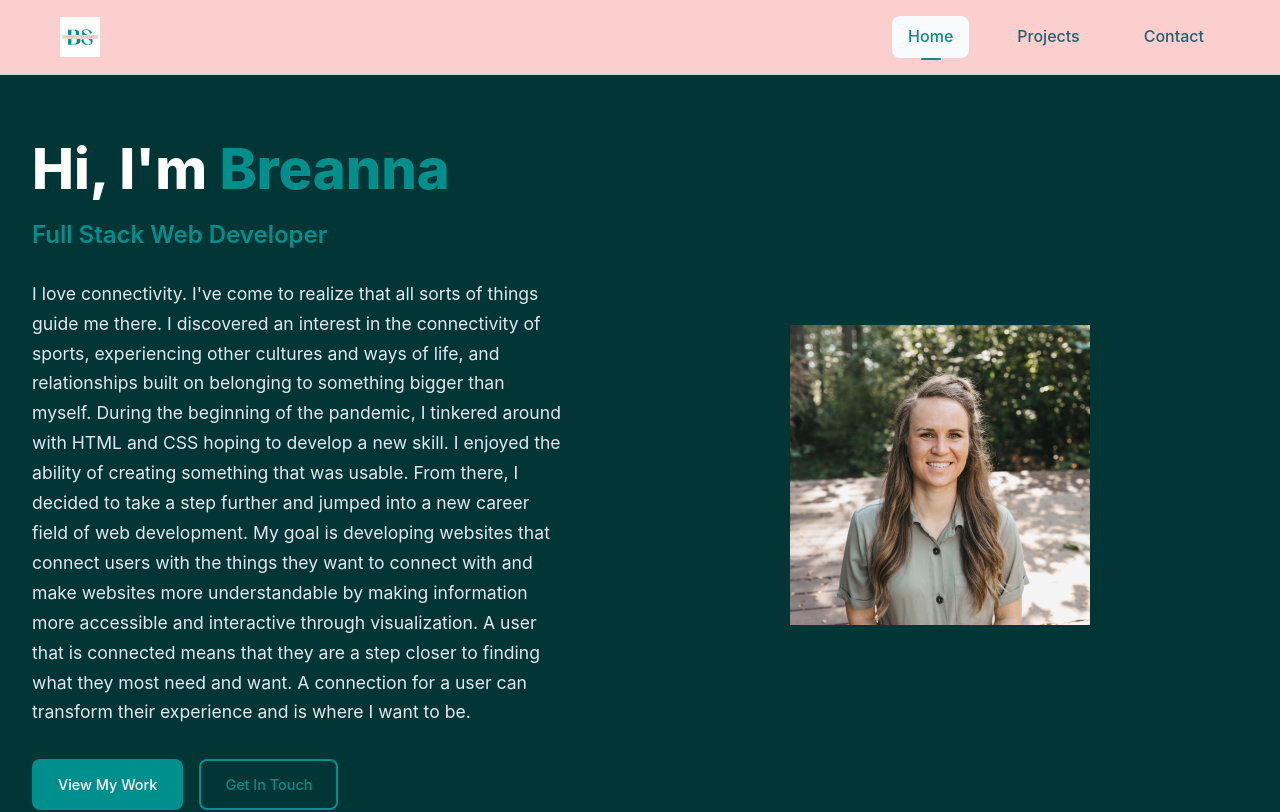
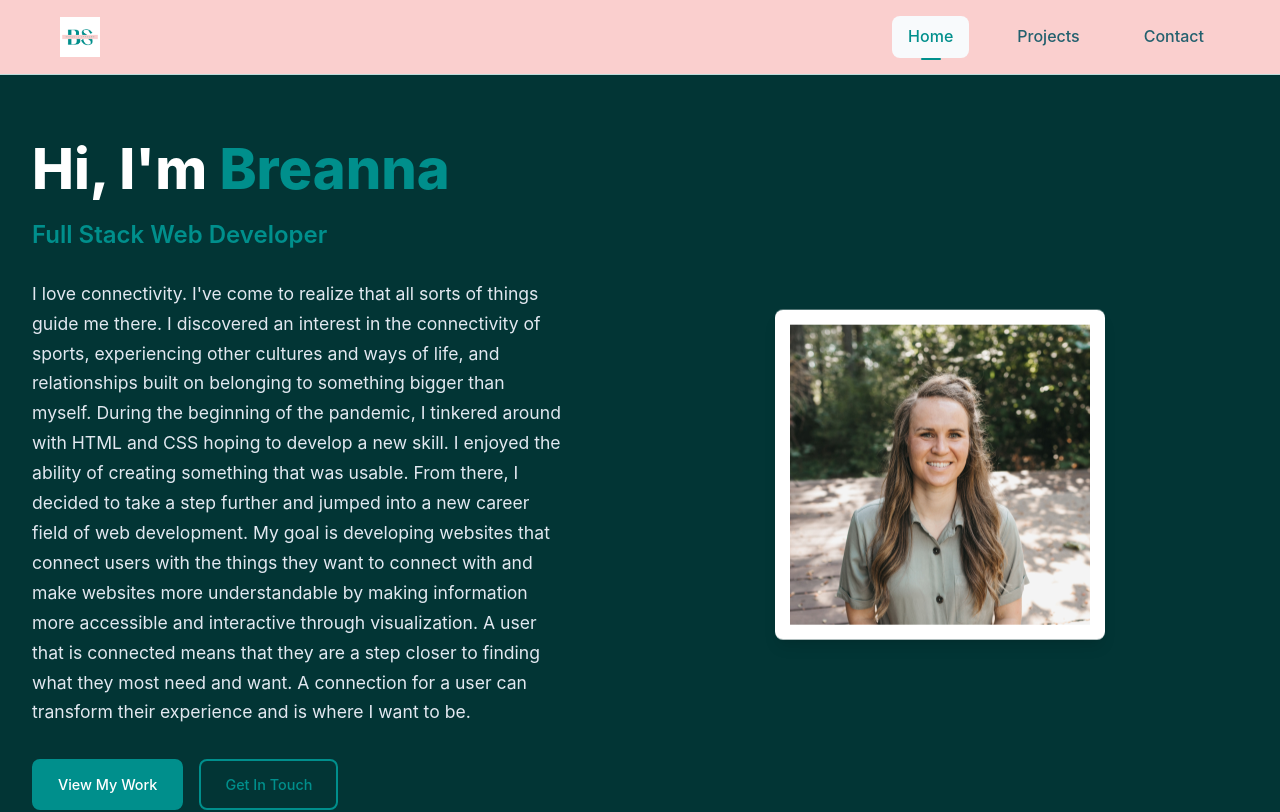
Before and after one commit to Bre-Wonder/my-portfolio, a React (Create React App) app: page / in a window 1280 px wide. Shown: the top 812 px of the page. Built offline with nearby package versions, Linux system fonts and the light colour scheme.

Commit message:
added class warpper

```diff
--- a/src/components/Home.js
+++ b/src/components/Home.js
@@ -35,6 +35,7 @@ const Home = () => {
           </div>
         </div>
         <div className="hero-image">
+          <div className="profile-photo-wrapper">
             <div className="profile-photo">
               <img
                 src="/images/Portfolio_Photo1.jpg"
@@ -47,6 +48,7 @@ const Home = () => {
               />
               <div className="profile-placeholder" style={{ display: 'none' }}>
                 <span>👨‍💻</span>
+              </div>
             </div>
           </div>
         </div>
```
Lines whose indentation alone changed are shown as unchanged.
